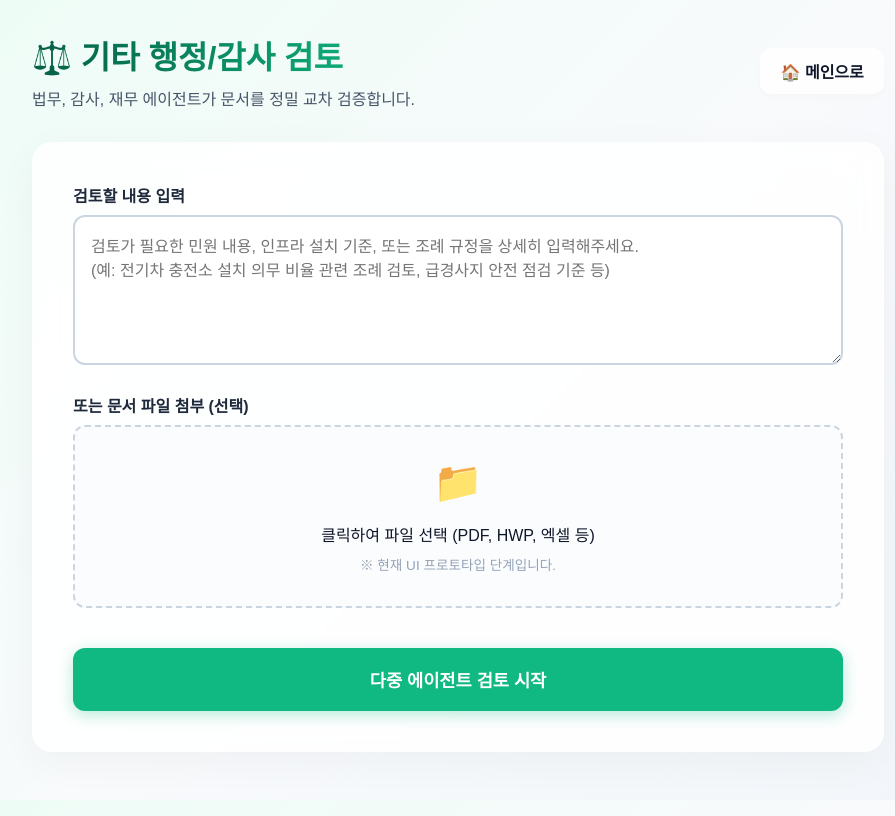
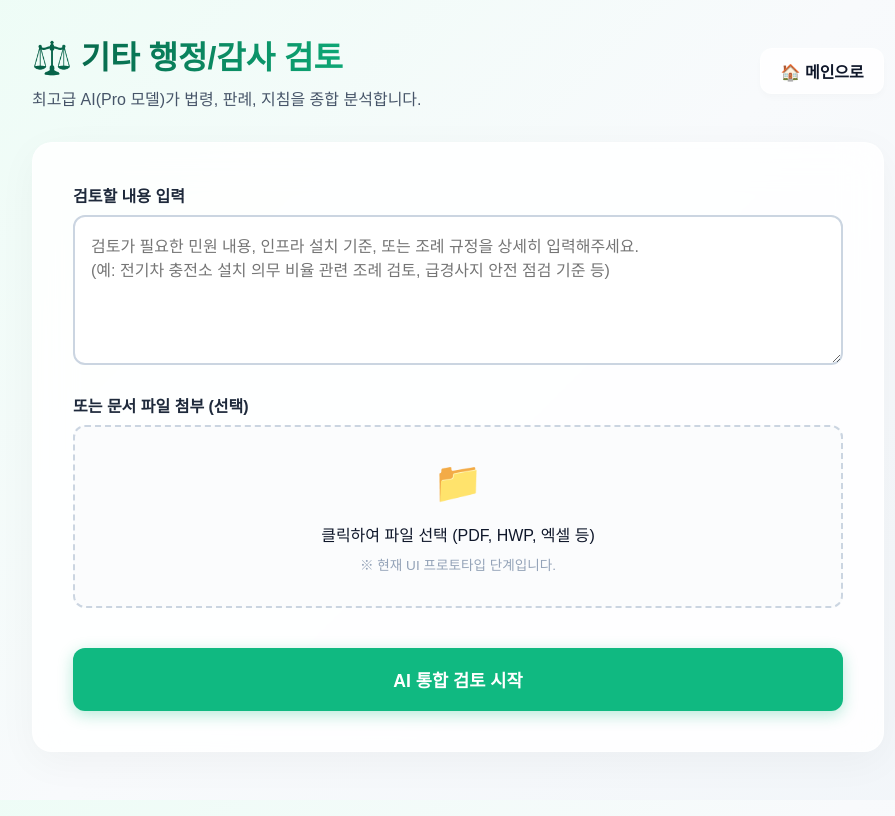
Before and after one commit to ksh8481-lgtm/law-assistant, a Flask app: page /other_review in a window 1280 px wide. Shown: the whole page, without its empty margins (182-1077 px from the left). Run offline with Flask 3, Linux system fonts and the light colour scheme; some web fonts are replaced.

Commit message:
Simplify other_review UI to use a single Integrated Agent instead of 3 Multi-Agents

```diff
--- a/templates/other_review.html
+++ b/templates/other_review.html
@@ -201,7 +201,7 @@
         <header>
             <div class="header-content">
                 <h1>⚖️ 기타 행정/감사 검토</h1>
-                <p>법무, 감사, 재무 에이전트가 문서를 정밀 교차 검증합니다.</p>
+                <p>최고급 AI(Pro 모델)가 법령, 판례, 지침을 종합 분석합니다.</p>
             </div>
             <a href="/" class="back-btn">🏠 메인으로</a>
         </header>
@@ -222,34 +222,16 @@
                 </div>
             </div>
 
-            <button class="submit-btn" onclick="startAgents()">다중 에이전트 검토 시작</button>
+            <button class="submit-btn" onclick="startAgents()">AI 통합 검토 시작</button>
         </div>
 
         <div class="agents-container" id="agents-box">
-            <h3 style="margin-bottom: 0.5rem; color: #1e293b;">🤖 에이전트 작업 현황</h3>
-            <div class="agent-card" id="agent-law">
-                <div class="agent-icon">⚖️</div>
+            <h3 style="margin-bottom: 0.5rem; color: #1e293b;">🤖 작업 현황</h3>
+            <div class="agent-card" id="agent-main">
+                <div class="agent-icon">🧠</div>
                 <div class="agent-info">
-                    <h3>법무 에이전트</h3>
-                    <p>관련 상위법 및 지자체 조례 충돌 여부 필터링 중...</p>
-                </div>
-                <div class="spinner" style="margin-left: auto;"></div>
-            </div>
-
-            <div class="agent-card" id="agent-audit">
-                <div class="agent-icon">🔎</div>
-                <div class="agent-info">
-                    <h3>감사 에이전트</h3>
-                    <p>과거 공공사업 감사 지적 사례 및 리스크 탐색 중...</p>
-                </div>
-                <div class="spinner" style="margin-left: auto;"></div>
-            </div>
-
-            <div class="agent-card" id="agent-finance">
-                <div class="agent-icon">💰</div>
-                <div class="agent-info">
-                    <h3>재무 에이전트</h3>
-                    <p>건설공사 표준품셈 및 예산 내역서 적정성 계산 중...</p>
+                    <h3>AI 종합 분석 에이전트</h3>
+                    <p>관련 법령, 대법원 판례, 행정안전부 지침 등을 종합 검토 중입니다...</p>
                 </div>
                 <div class="spinner" style="margin-left: auto;"></div>
             </div>
@@ -286,18 +268,8 @@
             agentsBox.style.display = 'flex';
             resultBox.style.display = 'none';
 
-            const law = document.getElementById('agent-law');
-            const audit = document.getElementById('agent-audit');
-            const finance = document.getElementById('agent-finance');
-
-            // Reset
-            law.className = 'agent-card active';
-            audit.className = 'agent-card';
-            finance.className = 'agent-card';
-
-            // 시각적 피드백을 위한 가짜 애니메이션 타이머 세팅
-            const timer1 = setTimeout(() => { law.className = 'agent-card done'; audit.className = 'agent-card active'; }, 2000);
-            const timer2 = setTimeout(() => { audit.className = 'agent-card done'; finance.className = 'agent-card active'; }, 4000);
+            const agentMain = document.getElementById('agent-main');
+            agentMain.className = 'agent-card active';
 
             try {
                 // 실제 백엔드 AI 통신
@@ -309,11 +281,9 @@
 
                 const data = await response.json();
 
-                // 통신이 빨리 끝나더라도 최소한의 UI 애니메이션 시간(4초) 보장 후 결과 표시
-                setTimeout(() => {
-                    finance.className = 'agent-card done';
+                agentMain.className = 'agent-card done';
                 document.querySelector('.submit-btn').disabled = false;
-                    document.querySelector('.submit-btn').textContent = "다중 에이전트 검토 시작";
+                document.querySelector('.submit-btn').textContent = "AI 통합 검토 시작";
 
                 if(data.success) {
                     resultBox.style.display = 'block';
@@ -322,13 +292,11 @@
                 } else {
                     alert("오류 발생: " + data.message);
                 }
-                }, Math.max(0, 4500)); // 4.5초 뒤 결과 공개
 
             } catch(error) {
-                clearTimeout(timer1); clearTimeout(timer2);
                 alert("서버 통신 실패: " + error);
                 document.querySelector('.submit-btn').disabled = false;
-                document.querySelector('.submit-btn').textContent = "다중 에이전트 검토 시작";
+                document.querySelector('.submit-btn').textContent = "AI 통합 검토 시작";
             }
         }
     </script>
```
Lines whose indentation alone changed are shown as unchanged.
